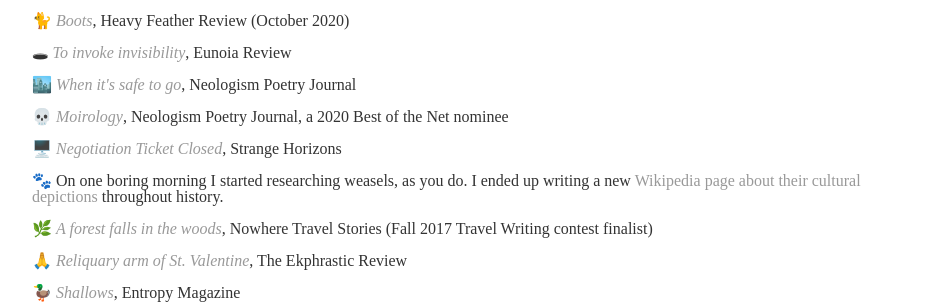
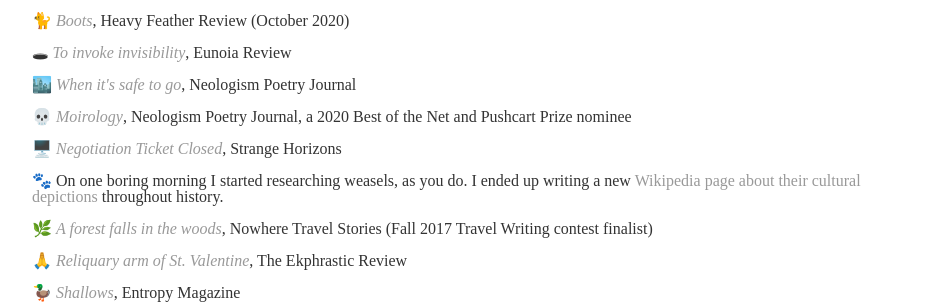
Before and after one commit to rhonorv/rhonorv.github.io, a Jekyll site: the page words/index.html, which Jekyll copies as it is, in a window 1280 px wide. Shown: the part 390-694 px from the top of the page, without its empty margins (160-1097 px from the left). Built offline with Jekyll 4.4.1, drawn with Linux system fonts in a browser that asks for light colours.

Commit message:
Update index.html

```diff
--- a/words/index.html
+++ b/words/index.html
@@ -39,7 +39,7 @@
 
 		<p><span aria-hidden="true">🏙️ </span><a href="https://www.neologismpoetry.com/August-2020/#rhv"><em>When it's safe to go</em></a>, Neologism Poetry Journal</p>
 
-		<p><span aria-hidden="true">💀 </span><a href="https://www.neologismpoetry.com/april-2020/"><em>Moirology</em></a>, Neologism Poetry Journal, a 2020 Best of the Net nominee</p>
+		<p><span aria-hidden="true">💀 </span><a href="https://www.neologismpoetry.com/april-2020/"><em>Moirology</em></a>, Neologism Poetry Journal, a 2020 Best of the Net and Pushcart Prize nominee</p>
 
 		<p><span aria-hidden="true">🖥️ </span><a href="http://strangehorizons.com/poetry/negotiation-ticket-closed/"><em>Negotiation Ticket Closed</em></a>, Strange Horizons</p>
 
```
